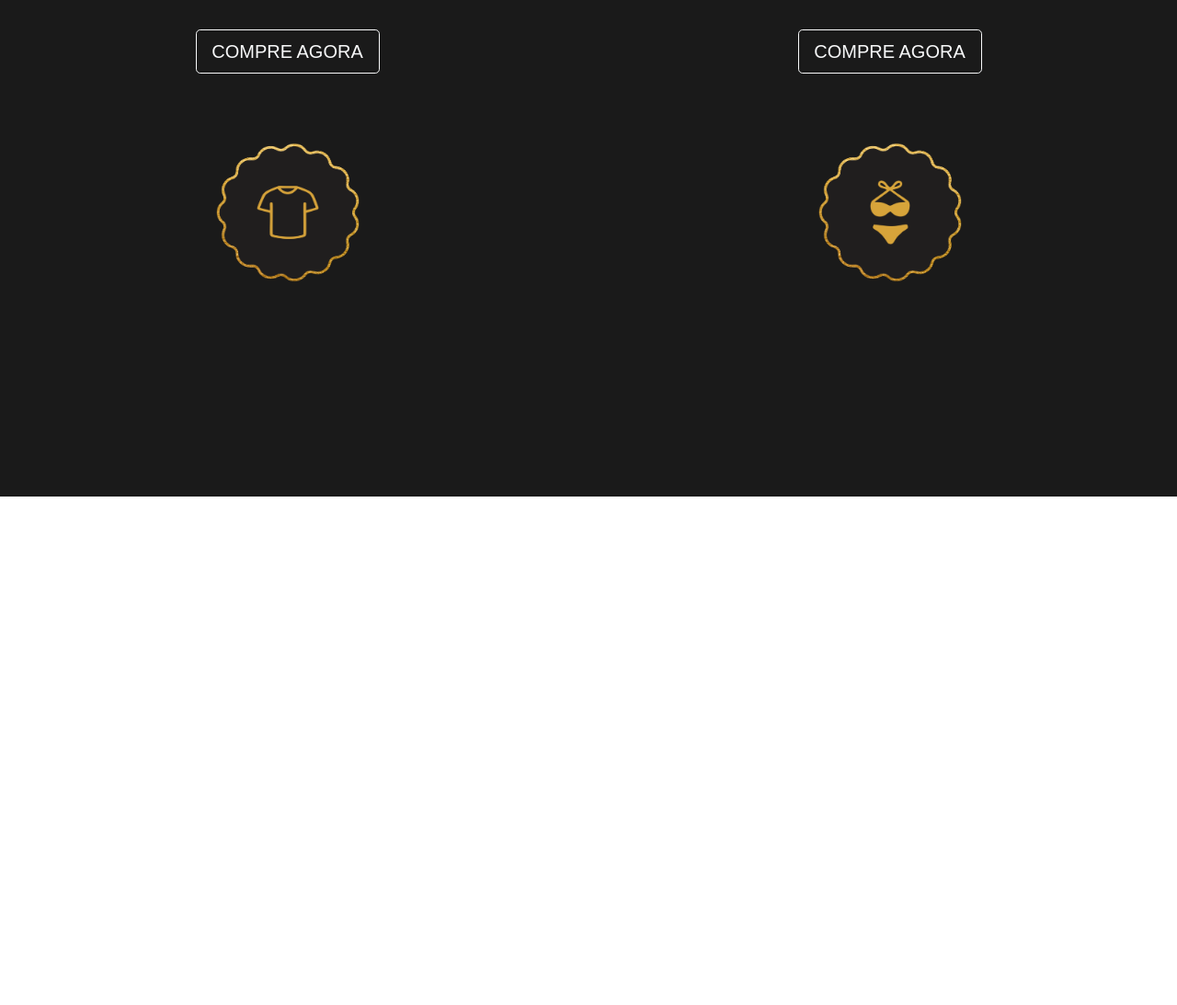
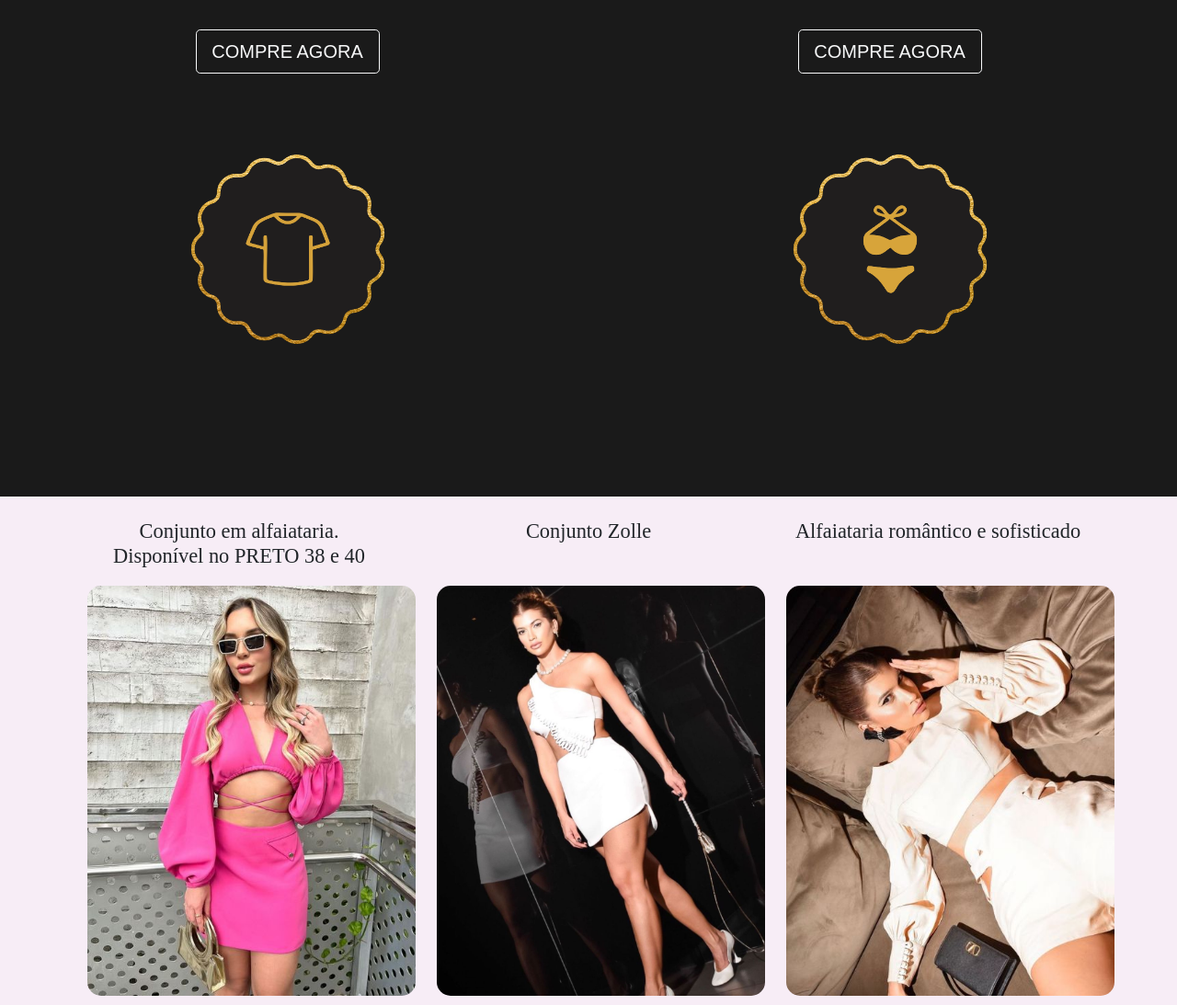
Before and after one commit to IuryDavila/Loja_Kau, a plain HTML site: page index.html in a window 1280 px wide. Shown: the part 540-1633 px from the top of the page at 92% size. Before the commit the page ends 1080 px from the top, so only its background shows below. Drawn offline with nearby package versions, Linux system fonts and the light colour scheme.

Commit message:
primeira etapa do corpo

```diff
--- a/index.html
+++ b/index.html
@@ -80,12 +80,51 @@
 			</div>
 			<div class="row">
 				<div class="col-6">
-					<img class="icon1 rounded mx-auto d-block" src="assets/roupas.png">
+					<img class="iconRoupa rounded mx-auto d-block" src="assets/roupas.png">
 				</div>
 				<div class="col-6">
-					<img class="icon2 rounded mx-auto d-block" src="assets/biquinis.png">
+					<img class="iconBiquini rounded mx-auto d-block" src="assets/biquinis.png">
 				</div>
 			</div>
+
+	</section>
+
+	<section class="modelos">
+		<div class="container">
+			<div class="row">
+				<div class="col-4">
+					<h1 class="textoModelo1 text-center">
+						Conjunto em alfaiataria. <br>
+						Disponível no PRETO 38 e 40
+					</h1>
+				</div>
+				<div class="col-4">
+					<h1 class="textoModelo1 text-center">
+						Conjunto Zolle
+					</h1>
+				</div>
+				<div class="col-4">
+					<h1 class="textoModelo1 text-center">
+						Alfaiataria romântico e sofisticado
+					</h1>
+
+				</div>
+
+			</div>
+
+			<div class="row">
+				<div class="col-4">
+					<img class="img-1" src="assets/modelo1.jpg">
+				</div>
+				<div class="col-4">
+					<img class="img-1" src="assets/modelo2.jpg">
+				</div>
+				<div class="col-4">
+					<img class="img-1" src="assets/modelo3.jpg">
+				</div>
+
+			</div>
+		</div>
 
 	</section>
 
--- a/style.css
+++ b/style.css
@@ -33,3 +33,27 @@ header a{
 	width: 200px;
 	font-family: sans-serif;
 }
+
+.home .iconRoupa, .home .iconBiquini{
+	margin-top: 45px;
+	height: 292px;
+	width: 300px;
+}
+
+.modelos{
+	background-color: #f7edf6;
+}
+
+.modelos img{
+	width: 377px;
+	heigth: 471.25;
+	padding: 10px;
+	border-radius: 25px;
+
+}
+
+.modelos .textoModelo1{
+	font-family: serif;
+	font-size: 1.4em;
+	margin-top: 25px;
+}
```
Also changed, not shown: assets/modelo1.jpg (added), assets/modelo2.jpg (added), assets/modelo3.jpg (added).
